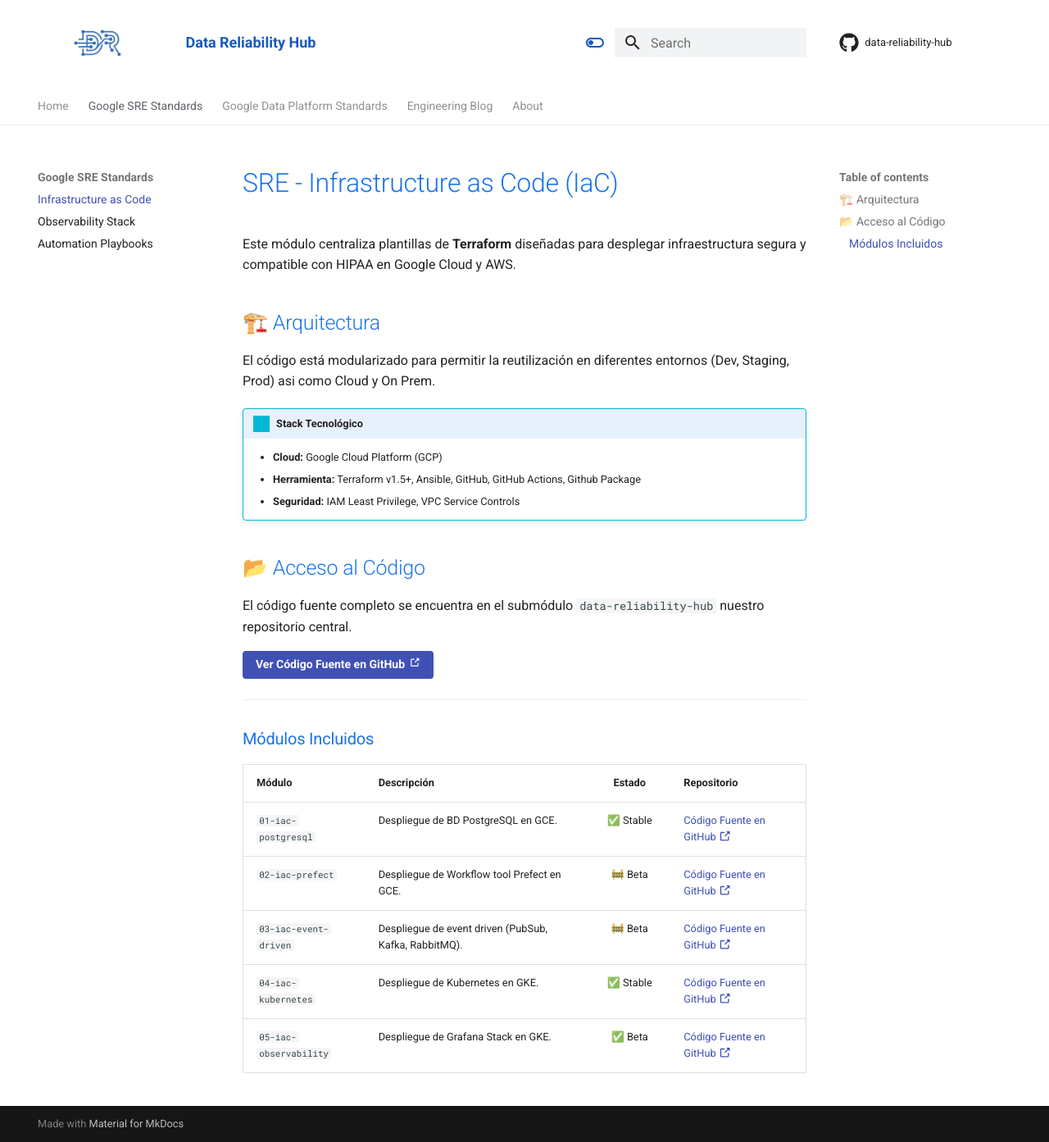
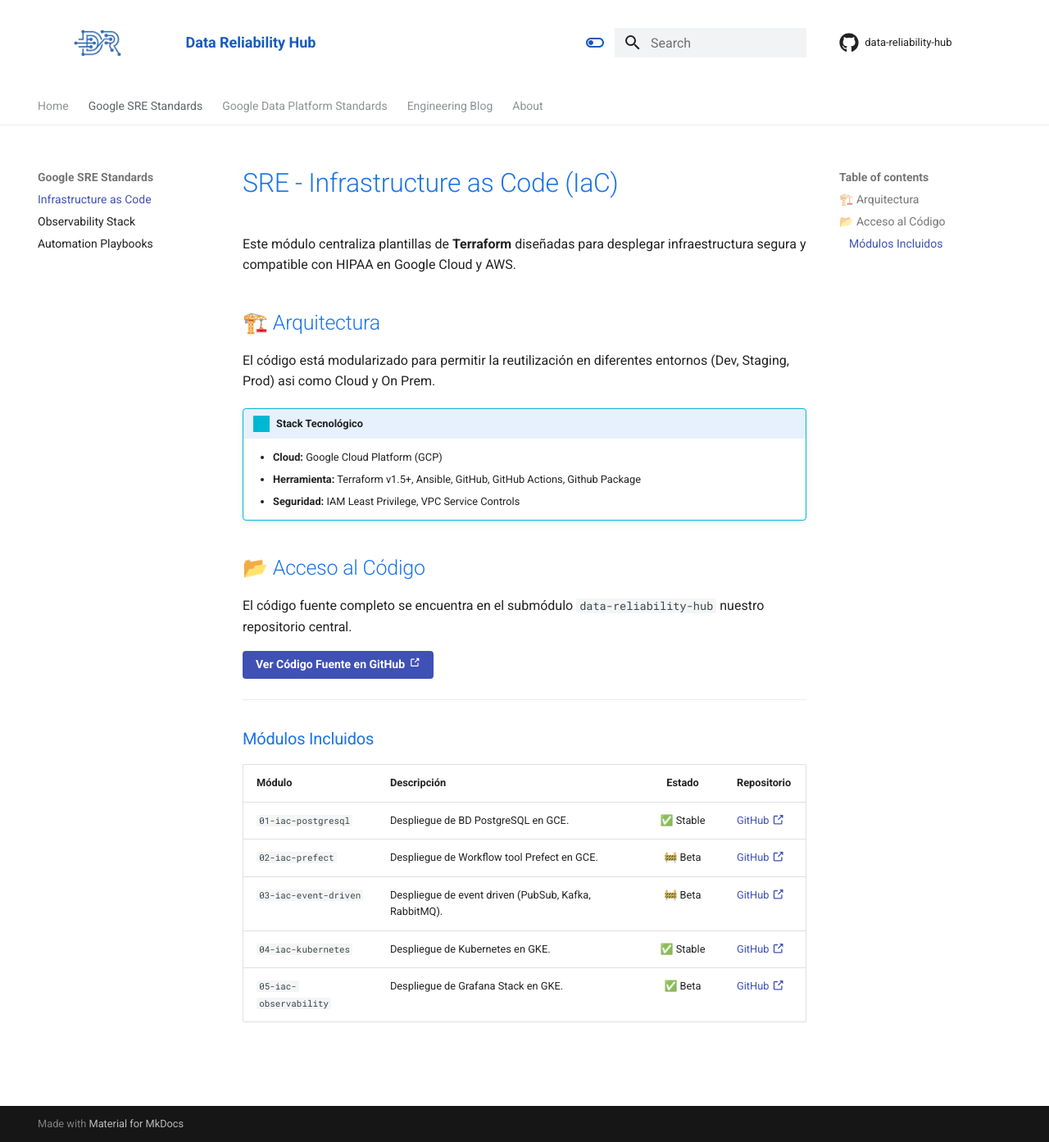
Before and after one commit to mcatalangt/data-reliability-hub, an MkDocs documentation site: the page built from docs/modules/sre/iac.md, in a window 1280 px wide and 1393 px high. Shown: the whole window at 82% size. Built offline with MkDocs 1.6.1 and Material for MkDocs 9.7.7, drawn with Linux system fonts in a browser that asks for light colours; comment, search, counter and statistics services are not loaded.

```diff
--- a/docs/modules/sre/iac.md
+++ b/docs/modules/sre/iac.md
@@ -22,8 +22,8 @@
 
 | Módulo | Descripción | Estado | Repositorio |
 | :--- | :--- | :---: | :--- |
-| `01-iac-postgresql` | Despliegue de BD PostgreSQL en GCE. | ✅ Stable | [Código Fuente en GitHub :octicons-link-external-16:](https://github.com/mcatalangt/data-reliability-hub/tree/main/01-iac-postgresql) |
-| `02-iac-prefect` | Despliegue de Workflow tool Prefect en GCE. | 🚧 Beta | [Código Fuente en GitHub :octicons-link-external-16:](https://github.com/mcatalangt/data-reliability-hub/tree/main/02-iac-prefect) |
-| `03-iac-event-driven` | Despliegue de event driven (PubSub, Kafka, RabbitMQ). | 🚧 Beta | [Código Fuente en GitHub :octicons-link-external-16:](https://github.com/mcatalangt/data-reliability-hub/tree/main/03-iac-event-driven) |
-| `04-iac-kubernetes` | Despliegue de Kubernetes en GKE. | ✅ Stable | [Código Fuente en GitHub :octicons-link-external-16:](https://github.com/mcatalangt/data-reliability-hub/tree/main/04-iac-kubernetes) |
-| `05-iac-observability` | Despliegue de Grafana Stack en GKE. | ✅ Beta | [Código Fuente en GitHub :octicons-link-external-16:](https://github.com/mcatalangt/data-reliability-hub/tree/main/05-iac-observability) |
+| `01-iac-postgresql` | Despliegue de BD PostgreSQL en GCE. | ✅ Stable | [GitHub :octicons-link-external-16:](https://github.com/mcatalangt/data-reliability-hub/tree/main/01-iac-postgresql) |
+| `02-iac-prefect` | Despliegue de Workflow tool Prefect en GCE. | 🚧 Beta | [GitHub :octicons-link-external-16:](https://github.com/mcatalangt/data-reliability-hub/tree/main/02-iac-prefect) |
+| `03-iac-event-driven` | Despliegue de event driven (PubSub, Kafka, RabbitMQ). | 🚧 Beta | [GitHub :octicons-link-external-16:](https://github.com/mcatalangt/data-reliability-hub/tree/main/03-iac-event-driven) |
+| `04-iac-kubernetes` | Despliegue de Kubernetes en GKE. | ✅ Stable | [GitHub :octicons-link-external-16:](https://github.com/mcatalangt/data-reliability-hub/tree/main/04-iac-kubernetes) |
+| `05-iac-observability` | Despliegue de Grafana Stack en GKE. | ✅ Beta | [GitHub :octicons-link-external-16:](https://github.com/mcatalangt/data-reliability-hub/tree/main/05-iac-observability) |
```
